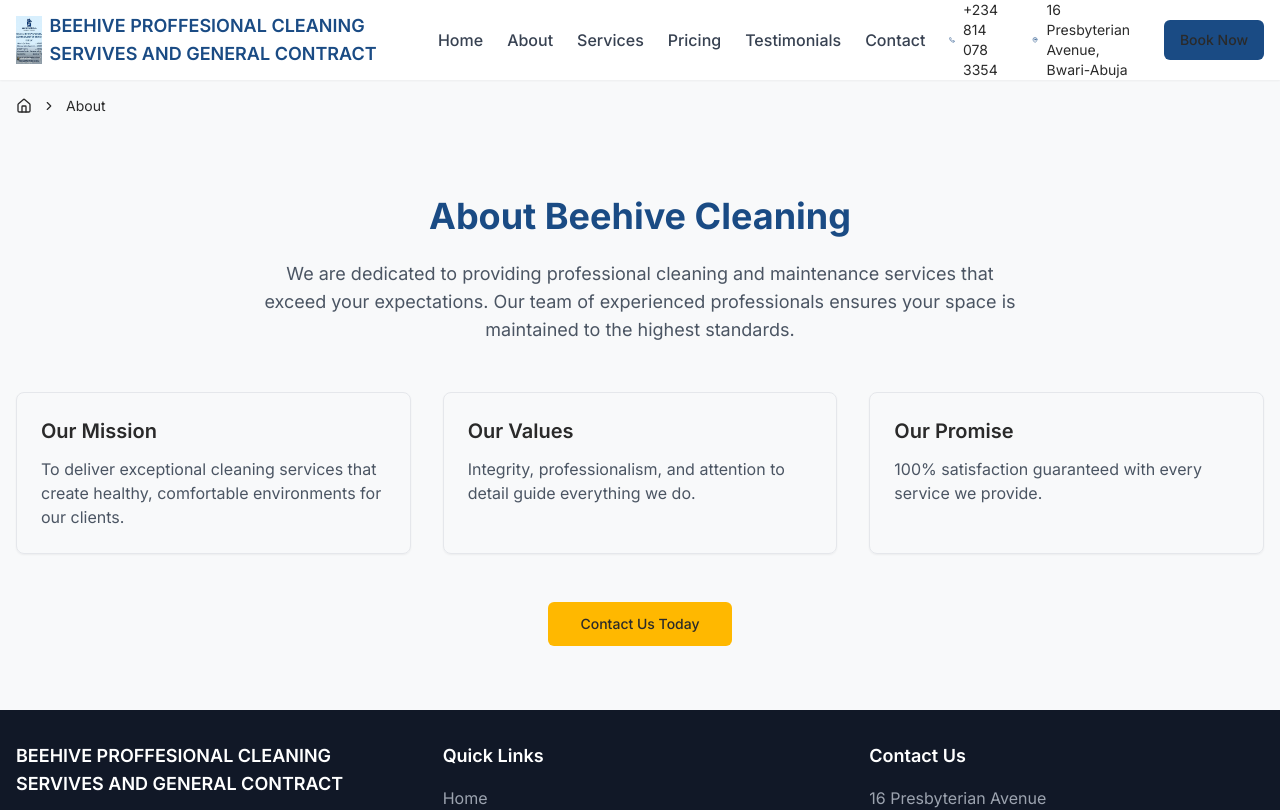
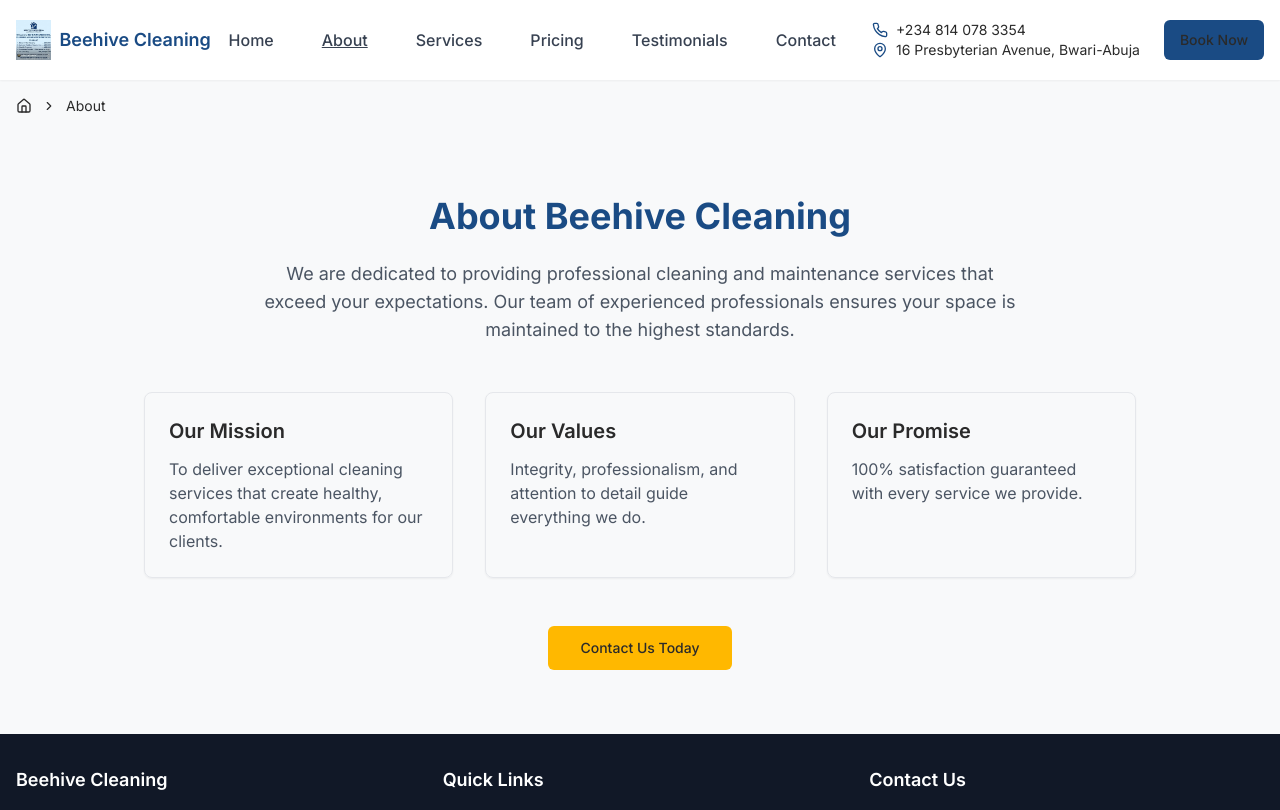
Before and after one commit to nyashaushe/beehive-cleaning-services, a React (Vite) app: page /beehive-cleaning-services/about in a window 1280 px wide. Shown: the top 810 px of the page. Built offline with nearby package versions, Linux system fonts and the light colour scheme.

Commit message:
updateed info

```diff
--- a/src/components/Footer.tsx
+++ b/src/components/Footer.tsx
@@ -7,7 +7,7 @@ export const Footer = () => {
       <div className="container mx-auto px-4">
         <div className="grid grid-cols-1 md:grid-cols-3 gap-8">
           <div>
-            <h3 className="text-lg font-semibold mb-4">BEEHIVE PROFFESIONAL CLEANING SERVIVES AND GENERAL CONTRACT</h3>
+            <h3 className="text-lg font-semibold mb-4">Beehive Cleaning</h3>
             <p className="text-gray-400">
               Providing top-quality cleaning services with attention to detail and customer satisfaction.
             </p>
@@ -36,7 +36,7 @@ export const Footer = () => {
         </div>
 
         <div className="border-t border-gray-800 mt-8 pt-6 text-center text-gray-500">
-          <p>&copy; {new Date().getFullYear()} BEEHIVE PROFFESIONAL CLEANING SERVIVES AND GENERAL CONTRACT. All rights reserved.</p>
+          <p>&copy; {new Date().getFullYear()} Beehive Cleaning. All rights reserved.</p>
         </div>
       </div>
     </footer>
--- a/src/components/Layout.tsx
+++ b/src/components/Layout.tsx
@@ -15,7 +15,7 @@ export const Layout = ({ children, showBreadcrumbs = true }: LayoutProps) => {
       <Navbar />
       <div className="pt-20"> {/* Add top padding to account for fixed navbar */}
         {showBreadcrumbs && <BreadcrumbNav />}
-        <main className="flex-grow">{children}</main>
+        <main className="flex-grow max-w-screen-lg mx-auto">{children}</main>
       </div>
       <Footer />
     </div>
--- a/src/components/Navbar.tsx
+++ b/src/components/Navbar.tsx
@@ -1,10 +1,11 @@
 import { useState } from "react";
-import { Link } from "react-router-dom";
+import { NavLink, useLocation } from "react-router-dom";
 import { Menu, Phone, MapPin, X } from "lucide-react";
 import { Button } from "@/components/ui/button";
 
 export const Navbar = () => {
   const [isMenuOpen, setIsMenuOpen] = useState(false);
+  const location = useLocation();
 
   const toggleMenu = () => {
     setIsMenuOpen(!isMenuOpen);
@@ -15,32 +16,36 @@ export const Navbar = () => {
       <div className="container mx-auto px-4">
         <div className="flex items-center justify-between h-20">
           <div className="flex items-center gap-2">
-            <Link to="/">
-              <img src="/lovable-uploads/sitelogo.jpg" alt="BEEHIVE PROFFESIONAL CLEANING SERVIVES AND GENERAL CONTRACT" className="h-12" />
-            </Link>
+            <div className="flex items-center gap-2">
+              <NavLink to="/">
+                <img src="/lovable-uploads/sitelogo.jpg" alt="Beehive Cleaning" className="h-10" />
+              </NavLink>
               <div className="hidden md:block">
-              <h1 className="text-lg font-semibold text-primary">BEEHIVE PROFFESIONAL CLEANING SERVIVES AND GENERAL CONTRACT</h1>
+                <h1 className="text-lg font-semibold text-primary">Beehive Cleaning</h1>
                 <p className="text-sm text-gray-600"></p>
+              </div>
             </div>
           </div>
 
           <div className="hidden md:flex items-center gap-6">
             <div className="flex space-x-6">
-              <Link to="/" className="text-gray-700 hover:text-primary font-medium">Home</Link>
-              <Link to="/about" className="text-gray-700 hover:text-primary font-medium">About</Link>
-              <Link to="/services" className="text-gray-700 hover:text-primary font-medium">Services</Link>
-              <Link to="/pricing" className="text-gray-700 hover:text-primary font-medium">Pricing</Link>
-              <Link to="/testimonials" className="text-gray-700 hover:text-primary font-medium">Testimonials</Link>
-              <Link to="/contact" className="text-gray-700 hover:text-primary font-medium">Contact</Link>
+              <NavLink to="/" className={({ isActive }) => `text-gray-700 hover:text-primary font-medium px-3 ${isActive ? "active" : ""}`}>Home</NavLink>
+              <NavLink to="/about" className={({ isActive }) => `text-gray-700 hover:text-primary font-medium px-3 ${isActive ? "active" : ""}`}>About</NavLink>
+              <NavLink to="/services" className={({ isActive }) => `text-gray-700 hover:text-primary font-medium px-3 ${isActive ? "active" : ""}`}>Services</NavLink>
+              <NavLink to="/pricing" className={({ isActive }) => `text-gray-700 hover:text-primary font-medium px-3 ${isActive ? "active" : ""}`}>Pricing</NavLink>
+              <NavLink to="/testimonials" className={({ isActive }) => `text-gray-700 hover:text-primary font-medium px-3 ${isActive ? "active" : ""}`}>Testimonials</NavLink>
+              <NavLink to="/contact" className={({ isActive }) => `text-gray-700 hover:text-primary font-medium px-3 ${isActive ? "active" : ""}`}>Contact</NavLink>
             </div>
 
+            <div className="flex flex-col">
               <div className="flex items-center gap-2">
                 <Phone className="h-4 w-4 text-primary" />
                 <span className="text-sm">+234 814 078 3354</span>
               </div>
-            <div className="hidden lg:flex items-center gap-2">
+              <div className="flex items-center gap-2">
                 <MapPin className="h-4 w-4 text-primary" />
                 <span className="text-sm">16 Presbyterian Avenue, Bwari-Abuja</span>
+              </div>
             </div>
             <Button className="bg-primary hover:bg-primary/90">Book Now</Button>
           </div>
@@ -60,56 +65,56 @@ export const Navbar = () => {
         <div className="md:hidden bg-white shadow-md">
           <div className="container mx-auto px-4 py-4">
             <div className="flex flex-col space-y-4">
-              <Link
+              <NavLink
                 to="/"
-                className="text-gray-700 hover:text-primary font-medium py-2"
+                className={({ isActive }) => `text-gray-700 hover:text-primary font-medium py-2 ${isActive ? "active" : ""}`}
                 onClick={() => setIsMenuOpen(false)}
               >
                 Home
-              </Link>
-              <Link
+              </NavLink>
+              <NavLink
                 to="/about"
-                className="text-gray-700 hover:text-primary font-medium py-2"
+                className={({ isActive }) => `text-gray-700 hover:text-primary font-medium py-2 ${isActive ? "active" : ""}`}
                 onClick={() => setIsMenuOpen(false)}
               >
                 About
-              </Link>
-              <Link
+              </NavLink>
+              <NavLink
                 to="/services"
-                className="text-gray-700 hover:text-primary font-medium py-2"
+                className={({ isActive }) => `text-gray-700 hover:text-primary font-medium py-2 ${isActive ? "active" : ""}`}
                 onClick={() => setIsMenuOpen(false)}
               >
                 Services
-              </Link>
-              <Link
+              </NavLink>
+              <NavLink
                 to="/pricing"
-                className="text-gray-700 hover:text-primary font-medium py-2"
+                className={({ isActive }) => `text-gray-700 hover:text-primary font-medium py-2 ${isActive ? "active" : ""}`}
                 onClick={() => setIsMenuOpen(false)}
               >
                 Pricing
-              </Link>
-              <Link
+              </NavLink>
+              <NavLink
                 to="/testimonials"
-                className="text-gray-700 hover:text-primary font-medium py-2"
+                className={({ isActive }) => `text-gray-700 hover:text-primary font-medium py-2 ${isActive ? "active" : ""}`}
                 onClick={() => setIsMenuOpen(false)}
               >
                 Testimonials
-              </Link>
-              <Link
+              </NavLink>
+              <NavLink
                 to="/contact"
-                className="text-gray-700 hover:text-primary font-medium py-2"
+                className={({ isActive }) => `text-gray-700 hover:text-primary font-medium py-2 ${isActive ? "active" : ""}`}
                 onClick={() => setIsMenuOpen(false)}
               >
                 Contact
-              </Link>
+              </NavLink>
               <div className="flex items-center gap-2 py-2">
                 <Phone className="h-4 w-4 text-primary" />
                 <span className="text-sm">+234 814 078 3354</span>
               </div>
-              <div className="flex items-center gap-2 py-2">
+              <NavLink to="/contact" className="flex items-center gap-2 py-2" onClick={() => setIsMenuOpen(false)}>
                 <MapPin className="h-4 w-4 text-primary" />
                 <span className="text-sm">16 Presbyterian Avenue, Bwari-Abuja</span>
-              </div>
+              </NavLink>
               <Button className="bg-primary hover:bg-primary/90 w-full">Book Now</Button>
             </div>
           </div>
--- a/src/index.css
+++ b/src/index.css
@@ -1,4 +1,3 @@
-
 @import url('https://fonts.googleapis.com/css2?family=Inter:wght@300;400;500;600;700&display=swap');
 
 @tailwind base;
@@ -41,3 +40,7 @@
 .glass-card {
   @apply backdrop-blur-lg bg-white/90 shadow-lg;
 }
+
+.active {
+  text-decoration: underline;
+}
```
Lines whose indentation alone changed are shown as unchanged.
